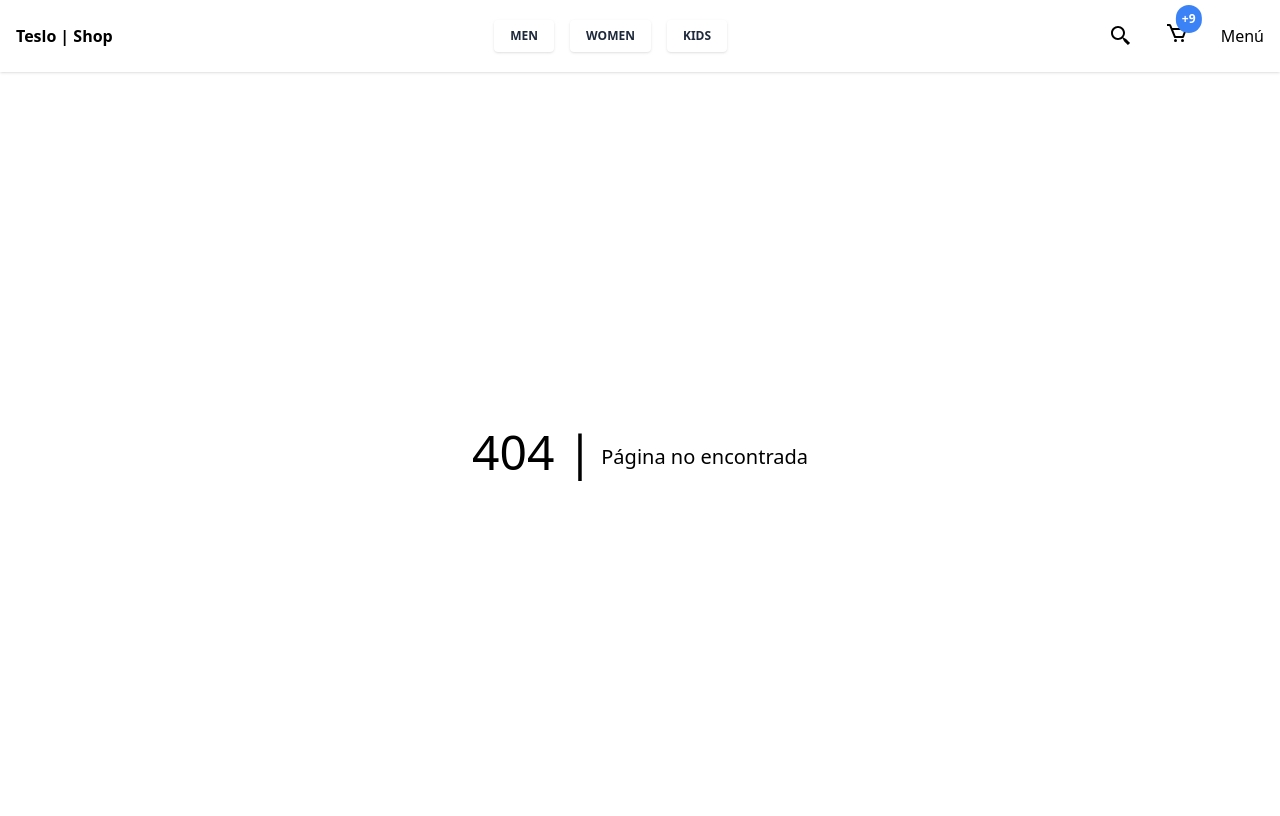
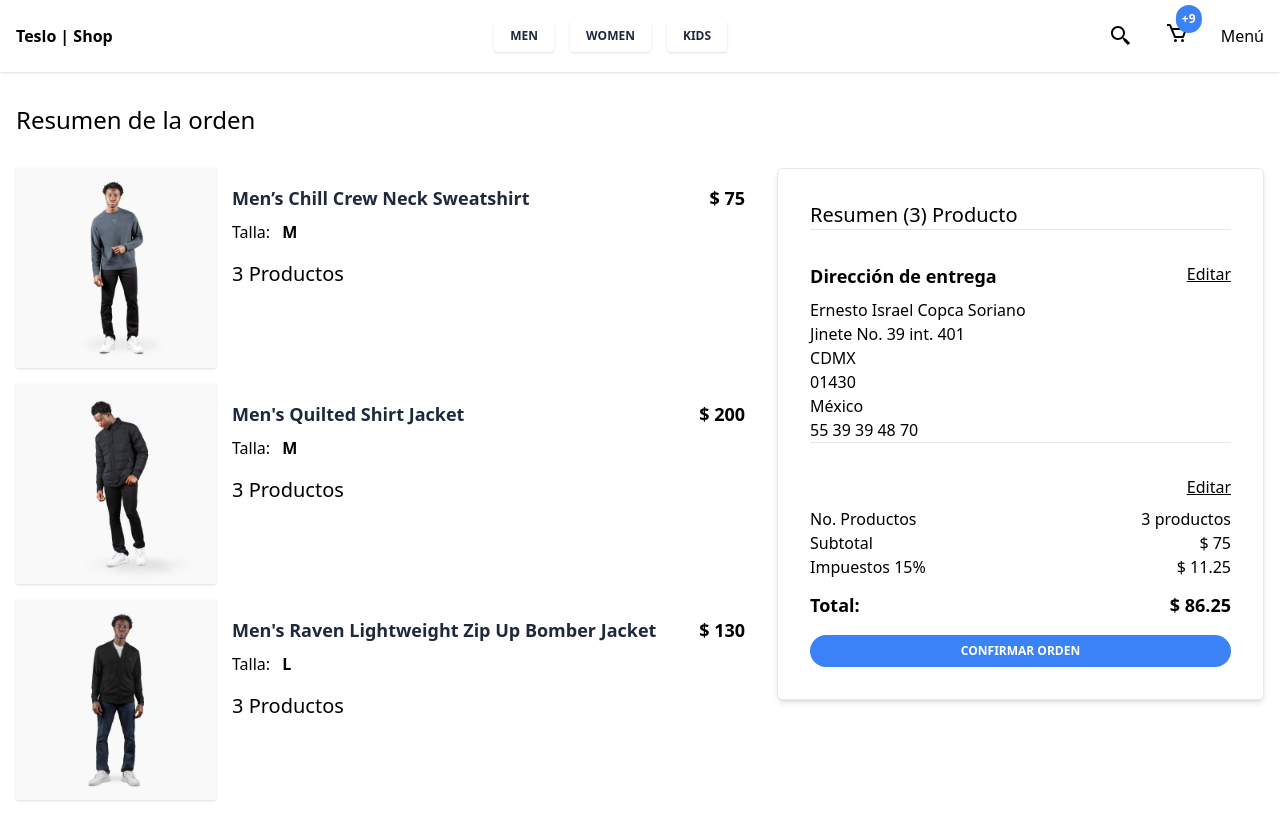
Before and after one commit to Copca/next-teslo-shop, a Next.js app: page /checkout/summary in a window 1280 px wide. Before the commit this address had no page. Built offline with nearby package versions, Linux system fonts and the light colour scheme; what tw-elements would draw is missing.

Commit message:
checkout

```diff
--- a/components/cart/CartList.tsx
+++ b/components/cart/CartList.tsx
@@ -42,7 +42,17 @@ export const CartList: FC<Props> = ({ editable = false }) => {
 							<h4 className='text-slate-800 text-lg font-bold mb-2'>
 								{product.title}
 							</h4>
-							{editable && <Counter />}
+
+							<p>
+								Talla:
+								<span className='font-bold ml-3'>{product.sizes[2]}</span>
+							</p>
+
+							{editable ? (
+								<Counter />
+							) : (
+								<p className='text-xl mt-4'>3 Productos </p>
+							)}
 						</div>
 
 						<div className='text-center'>
--- /dev/null
+++ b/components/cart/OrderConfirm.tsx
@@ -0,0 +1,59 @@
+import Link from 'next/link';
+
+export const OrderConfirm = () => {
+	return (
+		<div className='p-4'>
+			<h2 className='text-xl'>Resumen (3) Producto</h2>
+			<hr className='mb-8' />
+
+			<div className='flex justify-between mb-2'>
+				<h6 className='text-lg font-bold'>Dirección de entrega</h6>
+				<Link href={'#'} className='underline'>
+					Editar
+				</Link>
+			</div>
+
+			<p>Ernesto Israel Copca Soriano</p>
+			<p>Jinete No. 39 int. 401</p>
+			<p>CDMX</p>
+			<p>01430</p>
+			<p>México</p>
+			<p>55 39 39 48 70</p>
+
+			<hr />
+
+			<div className='flex justify-end mt-8 mb-2'>
+				<Link href={'#'} className='underline'>
+					Editar
+				</Link>
+			</div>
+
+			<div className='flex justify-between'>
+				<p>No. Productos</p>
+				<p>3 productos</p>
+			</div>
+
+			<div className='flex justify-between'>
+				<p>Subtotal</p>
+				<p>$ 75</p>
+			</div>
+
+			<div className='flex justify-between'>
+				<p>Impuestos 15%</p>
+				<p>$ 11.25</p>
+			</div>
+
+			<div className='flex justify-between text-lg font-bold mt-3'>
+				<p>Total:</p>
+				<p>$ 86.25</p>
+			</div>
+
+			<Link
+				href={'#'}
+				className='btn bg-blue-500 hover:bg-blue-600 rounded-full w-full mt-4'
+			>
+				Confirmar Orden
+			</Link>
+		</div>
+	);
+};
--- a/components/cart/OrderSumary.tsx
+++ b/components/cart/OrderSumary.tsx
@@ -3,7 +3,7 @@ import Link from 'next/link';
 export const OrderSumary = () => {
 	return (
 		<div className='p-4'>
-			<h2>Orden</h2>
+			<h2 className='text-xl'>Orden</h2>
 			<hr className='mb-8' />
 
 			<div className='flex justify-between'>
--- a/components/cart/index.ts
+++ b/components/cart/index.ts
@@ -1,2 +1,3 @@
 export * from './CartList';
+export * from './OrderConfirm';
 export * from './OrderSumary';
--- /dev/null
+++ b/pages/checkout/address.tsx
@@ -0,0 +1,36 @@
+import { NextPage } from 'next';
+
+import { ShopLayout } from '../../components/layouts';
+import { InputAnimated, SelectAnimated } from '../../components/ui';
+
+const AddressPage: NextPage = () => {
+	return (
+		<ShopLayout
+			tittle={'Dirección'}
+			pageDescription={'Confirmar dirección del destino'}
+		>
+			<div className='container'>
+				<h1 className='text-2xl mb-8'>Dirección</h1>
+
+				<div className='max-w-5xl grid md:grid-cols-2 gap-3 mx-auto'>
+					<InputAnimated labelText='Nombre' />
+					<InputAnimated labelText='Apellido' />
+					<InputAnimated labelText='Dirección' />
+					<InputAnimated labelText='Dirección 2' />
+					<InputAnimated labelText='Codigo Postal' />
+					<InputAnimated labelText='Ciudad' />
+					<SelectAnimated />
+					<InputAnimated labelText='Teléfono' />
+				</div>
+
+				<div className='flex justify-center'>
+					<button className='btn bg-blue-500 hover:bg-blue-600 rounded-full mt-8'>
+						Revisar Pedido
+					</button>
+				</div>
+			</div>
+		</ShopLayout>
+	);
+};
+
+export default AddressPage;
--- /dev/null
+++ b/pages/checkout/summary.tsx
@@ -0,0 +1,26 @@
+import { NextPage } from 'next';
+
+import { ShopLayout } from '../../components/layouts';
+import { CartList, OrderConfirm } from '../../components/cart';
+
+const SummaryPage: NextPage = () => {
+	return (
+		<ShopLayout tittle={'Resumen de orden'} pageDescription={'Resumen de la orden'}>
+			<div className='container'>
+				<h1 className='text-2xl mb-8'>Resumen de la orden</h1>
+
+				<div className='flex flex-col md:flex-row items-start gap-8'>
+					<div className='w-full md:w-3/5'>
+						<CartList />
+					</div>
+
+					<div className='w-full md:w-2/5 border shadow-md rounded-md p-4'>
+						<OrderConfirm />
+					</div>
+				</div>
+			</div>
+		</ShopLayout>
+	);
+};
+
+export default SummaryPage;
```
